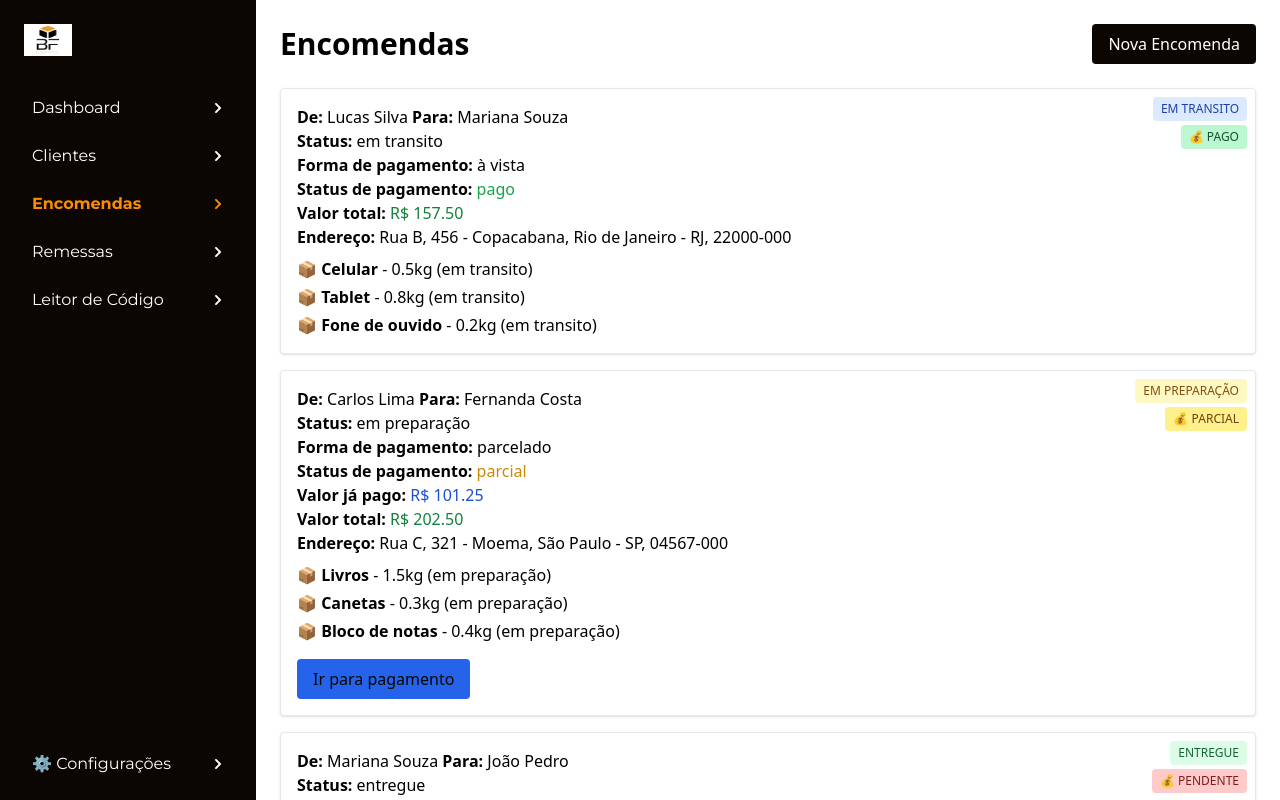
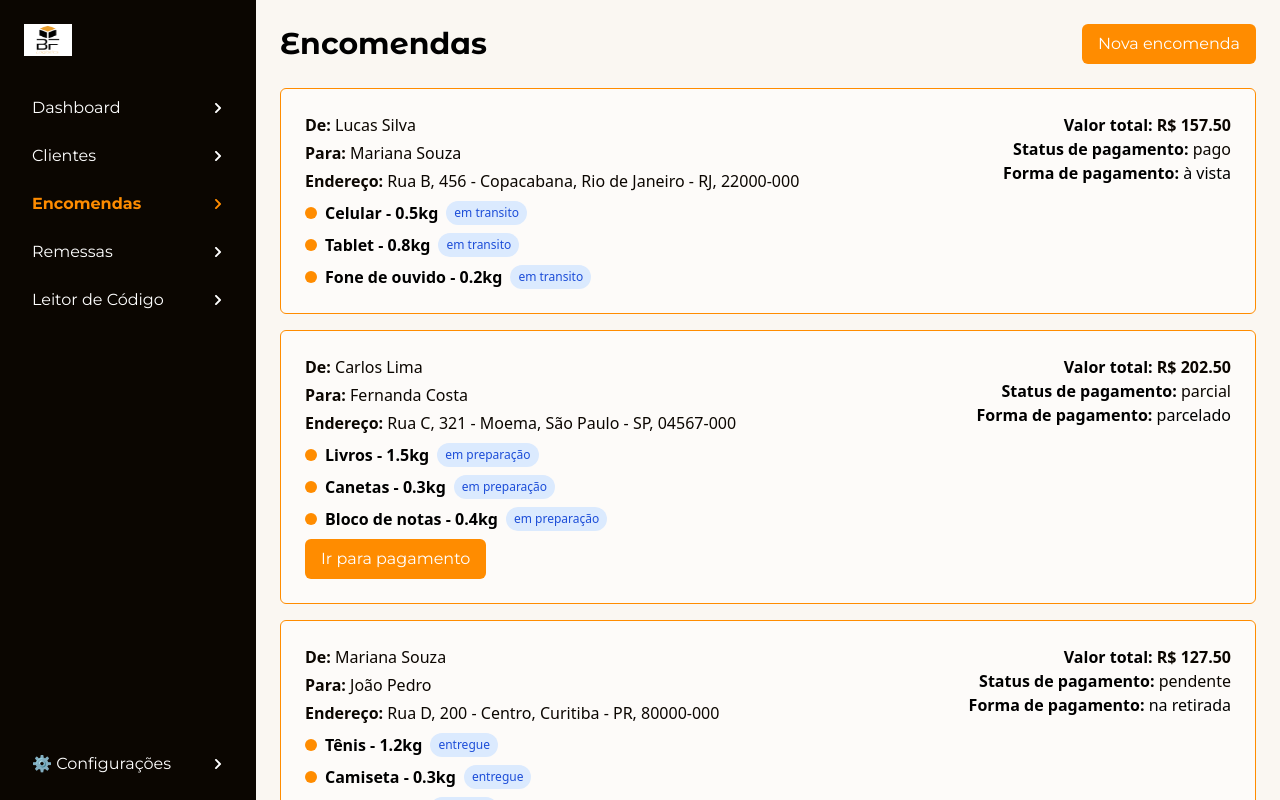
Before and after one commit to blackflightlogistics/blackflight-front, a React (Vite) app: page /admin/encomendas in a window 1280 px wide. Built offline with nearby package versions, Linux system fonts and the light colour scheme.

Commit message:
ajuste tela de listagem de encomendas

```diff
--- a/src/pages/admin/Encomendas.tsx
+++ b/src/pages/admin/Encomendas.tsx
@@ -15,27 +15,27 @@ function Encomendas() {
   }, []);
 
   return (
-    <div className="flex h-screen">
+    <div className="flex h-screen overflow-hidden">
+      {/* Sidebar fixa */}
+      <div className="fixed top-0 left-0 h-screen md:w-64 bg-black text-white border-r z-10">
         <button
           className="md:hidden fixed top-4 left-4 z-50 bg-black text-white px-4 py-2 rounded"
           onClick={() => setSidebarAberta(true)}
         >
           ☰ Menu
         </button>
+        <Sidebar mobileAberta={sidebarAberta} onFechar={() => setSidebarAberta(false)} />
+      </div>
 
-      <Sidebar
-        mobileAberta={sidebarAberta}
-        onFechar={() => setSidebarAberta(false)}
-      />
-
-      <main className="flex-1 p-6 space-y-6 overflow-y-auto">
+      {/* Conteúdo principal */}
+      <main className="flex-1 ml-0 md:ml-64 overflow-y-auto p-6 space-y-6 bg-[#FAF7F2]">
         <div className="flex justify-between items-center">
-          <h1 className="text-2xl font-bold">Encomendas</h1>
+          <h1 className="text-2xl font-bold font-primary">Encomendas</h1>
           <Link
             to="/admin/encomendas/nova"
-            className="px-4 py-2 bg-black text-white rounded hover:opacity-80"
+            className="px-4 py-2 bg-orange text-white rounded-md font-secondary text-sm hover:opacity-90 transition"
           >
-            Nova Encomenda
+            Nova encomenda
           </Link>
         </div>
 
@@ -44,127 +44,49 @@ function Encomendas() {
         ) : (
           <ul className="space-y-4">
             {encomendas.map((e) => {
-              const remetente =
-                clientes.find((c) => c.id === e.remetenteId)?.nome || "—";
-              const destinatario =
-                clientes.find((c) => c.id === e.destinatarioId)?.nome || "—";
+              const remetente = clientes.find((c) => c.id === e.remetenteId)?.nome || "—";
+              const destinatario = clientes.find((c) => c.id === e.destinatarioId)?.nome || "—";
+
               return (
                 <li
                   key={e.id}
-                  className="p-4 bg-white rounded shadow relative border border-gray-200"
+                  className="p-6 bg-[#FDFBF9] rounded-md border border-orange space-y-2 relative"
                 >
-                  {/* Badges no topo direito */}
-                  <div className="absolute top-2 right-2 flex flex-col items-end space-y-1 text-xs">
-                    {/* Status da encomenda */}
-                    <span
-                      className={`px-2 py-1 rounded font-medium ${
-                        e.status === "entregue"
-                          ? "bg-green-100 text-green-800"
-                          : e.status === "em preparação"
-                          ? "bg-yellow-100 text-yellow-800"
-                          : e.status === "cancelada"
-                          ? "bg-red-100 text-red-800"
-                          : e.status === "aguardando retirada"
-                          ? "bg-orange-100 text-orange-800"
-                          : "bg-blue-100 text-blue-800"
-                      }`}
-                    >
-                      {e.status.toUpperCase()}
-                    </span>
+                  <div className="flex flex-col md:flex-row md:justify-between">
+                    <div className="space-y-1 text-sm text-black">
+                      <p><strong>De:</strong> {remetente}</p>
+                      <p><strong>Para:</strong> {destinatario}</p>
+                      <p><strong>Endereço:</strong> {e.enderecoEntrega.rua}, {e.enderecoEntrega.numero} - {e.enderecoEntrega.bairro}, {e.enderecoEntrega.cidade} - {e.enderecoEntrega.estado}, {e.enderecoEntrega.cep}</p>
+                    </div>
 
-                    {/* Status do pagamento */}
-                    <span
-                      className={`px-2 py-1 rounded font-medium ${
-                        e.statusPagamento === "pago"
-                          ? "bg-green-200 text-green-900"
-                          : e.statusPagamento === "parcial"
-                          ? "bg-yellow-200 text-yellow-900"
-                          : "bg-red-200 text-red-900"
-                      }`}
-                    >
-                      💰 {e.statusPagamento?.toUpperCase() || "NÃO INFORMADO"}
+                    <div className="text-right text-sm mt-4 md:mt-0">
+                      <p><strong>Valor total:</strong> <span className="text-black font-bold">R$ {e.valorTotal?.toFixed(2)}</span></p>
+                      <p><strong>Status de pagamento:</strong> <span className="text-black">{e.statusPagamento}</span></p>
+                      <p><strong>Forma de pagamento:</strong> {e.formaPagamento}</p>
+                    </div>
+                  </div>
+
+                  <div className="mt-4 space-y-2">
+                    {e.pacotes.map((p) => (
+                      <div key={p.id} className="flex items-center gap-2 text-sm">
+                        <div className="w-3 h-3 bg-orange rounded-full" />
+                        <p className="font-bold">{p.descricao} - {p.peso}kg</p>
+                        <span className="bg-blue-100 text-blue-700 text-xs px-2 py-1 rounded-full">
+                          {p.status}
                         </span>
                       </div>
-                  <p>
-                    <strong>De:</strong> {remetente} <strong>Para:</strong>{" "}
-                    {destinatario}
-                  </p>
-                  <p>
-                    <strong>Status:</strong> {e.status}
-                  </p>
-                  {e.expressa && (
-                    <p className="text-red-600 font-medium">
-                      🚀 Encomenda Expressa
-                      {e.dataEnvio && (
-                        <span className="text-sm block text-gray-700">
-                          📅 Enviar até:{" "}
-                          {new Date(e.dataEnvio).toLocaleDateString()}
-                        </span>
-                      )}
-                    </p>
-                  )}
-                  {e.formaPagamento && (
-                    <p>
-                      <strong>Forma de pagamento:</strong> {e.formaPagamento}
-                    </p>
-                  )}
-                  {e.statusPagamento && (
-                    <>
-                      <p>
-                        <strong>Status de pagamento:</strong>{" "}
-                        <span
-                          className={
-                            e.statusPagamento === "pago"
-                              ? "text-green-600"
-                              : e.statusPagamento === "parcial"
-                              ? "text-yellow-600"
-                              : "text-red-600"
-                          }
-                        >
-                          {e.statusPagamento}
-                        </span>
-                      </p>
-
-                      {e.statusPagamento === "parcial" &&
-                        e.valorPago !== undefined && (
-                          <p>
-                            <strong>Valor já pago:</strong>{" "}
-                            <span className="text-blue-700">
-                              R$ {e.valorPago.toFixed(2)}
-                            </span>
-                          </p>
-                        )}
-                    </>
-                  )}
-
-                  <p>
-                    <strong>Valor total:</strong>{" "}
-                    <span className="text-green-700">
-                      R$ {e.valorTotal?.toFixed(2) || "0,00"}
-                    </span>
-                  </p>
-                  <p>
-                    <strong>Endereço:</strong> {e.enderecoEntrega.rua},{" "}
-                    {e.enderecoEntrega.numero} - {e.enderecoEntrega.bairro},{" "}
-                    {e.enderecoEntrega.cidade} - {e.enderecoEntrega.estado},{" "}
-                    {e.enderecoEntrega.cep}
-                  </p>
-                  <ul className="mt-2 space-y-1">
-                    {e.pacotes.map((p) => (
-                      <li key={p.id} className="text-sm">
-                        📦 <strong>{p.descricao}</strong> - {p.peso}kg (
-                        {p.status})
-                      </li>
                     ))}
-                  </ul>
+                  </div>
 
                   {e.statusPagamento !== "pago" && (
+                    <div className="mt-4">
                       <Link
                         to={`/admin/encomendas/${e.id}/pagamento`}
-                      className="mt-4 inline-block px-4 py-2 bg-blue-600 text-black rounded hover:bg-blue-700 transition"
+                        className="inline-block bg-orange text-white font-secondary text-sm px-4 py-2 rounded-md hover:opacity-90 transition"
                       >
                         Ir para pagamento
                       </Link>
+                    </div>
                   )}
                 </li>
               );
```
Lines whose indentation alone changed are shown as unchanged.
